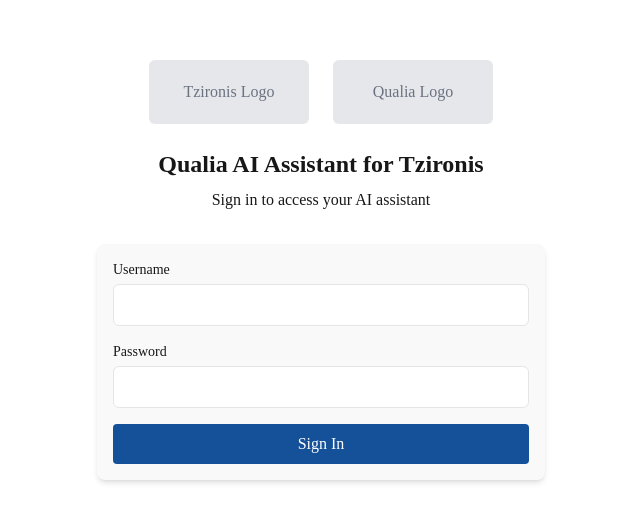
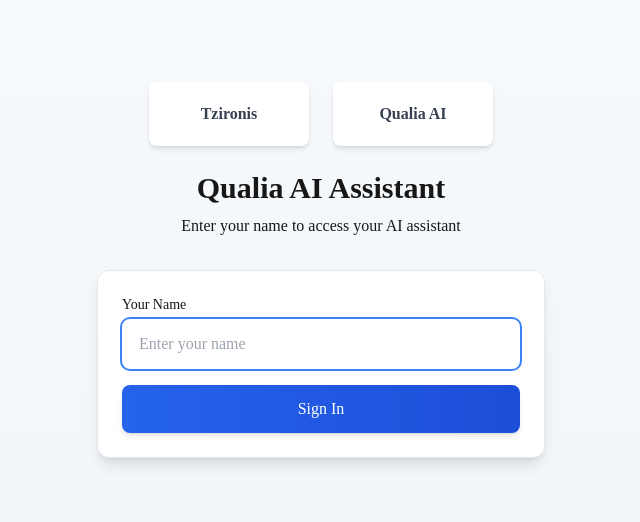
Before and after one commit to Qualiasolutions/Qualia-AI-Assistant, a Next.js app: page /auth in a window 1280 px wide. Shown: the part 130-652 px from the top of the page, without its empty margins (319-959 px from the left). Built offline with nearby package versions, Linux system fonts and the light colour scheme.

Commit message:
Modernize UI, remove password requirement, and fix type error in ChatInput

```diff
--- a/src/app/api/auth/login/route.ts
+++ b/src/app/api/auth/login/route.ts
@@ -3,20 +3,20 @@
 
 export async function POST(request: NextRequest) {
   try {
-    const { username, password } = await request.json();
+    const { username } = await request.json();
 
-    if (!username || !password) {
+    if (!username) {
       return NextResponse.json(
-        { message: 'Username and password are required' },
+        { message: 'Username is required' },
         { status: 400 }
       );
     }
 
-    const user = authenticate(username, password);
+    const user = authenticate(username);
 
     if (!user) {
       return NextResponse.json(
-        { message: 'Invalid username or password' },
+        { message: 'Invalid username' },
         { status: 401 }
       );
     }
--- a/src/app/auth/page.tsx
+++ b/src/app/auth/page.tsx
@@ -2,10 +2,10 @@
 
 import { useState } from 'react';
 import { useRouter } from 'next/navigation';
+import { motion } from 'framer-motion';
 
 export default function AuthPage() {
   const [username, setUsername] = useState('');
-  const [password, setPassword] = useState('');
   const [error, setError] = useState<string | null>(null);
   const [isLoading, setIsLoading] = useState(false);
   const router = useRouter();
@@ -21,7 +21,7 @@
         headers: {
           'Content-Type': 'application/json',
         },
-        body: JSON.stringify({ username, password }),
+        body: JSON.stringify({ username }),
       });
 
       if (response.ok) {
@@ -29,7 +29,7 @@
         router.push('/chat');
       } else {
         const data = await response.json();
-        setError(data.message || 'Invalid username or password');
+        setError(data.message || 'Invalid username');
       }
     } catch (err) {
       setError('Failed to login. Please try again.');
@@ -40,68 +40,88 @@
   };
 
   return (
-    <div className="flex items-center justify-center min-h-screen bg-background p-4">
-      <div className="w-full max-w-md">
+    <div className="flex items-center justify-center min-h-screen bg-gradient-to-b from-slate-50 to-slate-100 dark:from-gray-900 dark:to-gray-800 p-4">
+      <motion.div
+        className="w-full max-w-md"
+        initial={{ opacity: 0, y: 20 }}
+        animate={{ opacity: 1, y: 0 }}
+        transition={{ duration: 0.5 }}
+      >
         <div className="text-center mb-8">
-          {/* Logo placeholders - replace with actual logos */}
           <div className="flex justify-center space-x-6 mb-6">
-            <div className="relative w-40 h-16 bg-gray-200 rounded-md flex items-center justify-center">
-              <span className="text-gray-500">Tzironis Logo</span>
-            </div>
-            <div className="relative w-40 h-16 bg-gray-200 rounded-md flex items-center justify-center">
-              <span className="text-gray-500">Qualia Logo</span>
-            </div>
+            <motion.div
+              className="relative w-40 h-16 bg-white dark:bg-gray-800 rounded-lg shadow-md flex items-center justify-center overflow-hidden"
+              whileHover={{ scale: 1.05 }}
+              transition={{ type: "spring", stiffness: 400, damping: 10 }}
+            >
+              <span className="font-semibold text-gray-700 dark:text-gray-300">Tzironis</span>
+            </motion.div>
+            <motion.div
+              className="relative w-40 h-16 bg-white dark:bg-gray-800 rounded-lg shadow-md flex items-center justify-center overflow-hidden"
+              whileHover={{ scale: 1.05 }}
+              transition={{ type: "spring", stiffness: 400, damping: 10 }}
+            >
+              <span className="font-semibold text-gray-700 dark:text-gray-300">Qualia AI</span>
+            </motion.div>
           </div>
-          <h1 className="text-2xl font-bold text-foreground">Qualia AI Assistant for Tzironis</h1>
-          <p className="text-foreground/80 mt-2">Sign in to access your AI assistant</p>
+          <h1 className="text-3xl font-bold text-foreground">Qualia AI Assistant</h1>
+          <p className="text-foreground/80 mt-2">Enter your name to access your AI assistant</p>
         </div>
 
-        <div className="card">
+        <motion.div
+          className="bg-white dark:bg-gray-800 rounded-xl shadow-lg p-6 border border-gray-200 dark:border-gray-700"
+          whileHover={{ boxShadow: "0 10px 25px rgba(0,0,0,0.1)" }}
+          transition={{ duration: 0.3 }}
+        >
           <form onSubmit={handleSubmit} className="space-y-4">
             {error && (
-              <div className="bg-red-100 border border-red-400 text-red-700 px-4 py-3 rounded relative" role="alert">
+              <motion.div
+                className="bg-red-100 dark:bg-red-900/30 border border-red-400 dark:border-red-800 text-red-700 dark:text-red-400 px-4 py-3 rounded-lg relative"
+                role="alert"
+                initial={{ opacity: 0, height: 0 }}
+                animate={{ opacity: 1, height: 'auto' }}
+                exit={{ opacity: 0, height: 0 }}
+              >
                 <span className="block sm:inline">{error}</span>
-              </div>
+              </motion.div>
             )}
 
             <div>
               <label htmlFor="username" className="block text-sm font-medium text-foreground mb-1">
-                Username
+                Your Name
               </label>
               <input
                 id="username"
                 type="text"
                 value={username}
                 onChange={(e) => setUsername(e.target.value)}
-                className="input-field w-full"
+                className="w-full px-4 py-3 rounded-lg border border-gray-300 dark:border-gray-600 focus:ring-2 focus:ring-blue-500 dark:focus:ring-blue-600 focus:border-transparent bg-white dark:bg-gray-700 text-gray-900 dark:text-gray-100 outline-none transition-all"
                 required
+                autoFocus
+                placeholder="Enter your name"
               />
             </div>
 
-            <div>
-              <label htmlFor="password" className="block text-sm font-medium text-foreground mb-1">
-                Password
-              </label>
-              <input
-                id="password"
-                type="password"
-                value={password}
-                onChange={(e) => setPassword(e.target.value)}
-                className="input-field w-full"
-                required
-              />
-            </div>
-
-            <button
+            <motion.button
               type="submit"
-              className={`btn-primary w-full ${isLoading ? 'opacity-70 cursor-not-allowed' : ''}`}
+              className="w-full py-3 px-4 bg-gradient-to-r from-blue-600 to-blue-700 hover:from-blue-700 hover:to-blue-800 text-white font-medium rounded-lg shadow-md hover:shadow-lg focus:outline-none focus:ring-2 focus:ring-blue-500 focus:ring-opacity-50 transition-all"
               disabled={isLoading}
+              whileHover={{ scale: 1.02 }}
+              whileTap={{ scale: 0.98 }}
             >
-              {isLoading ? 'Signing in...' : 'Sign In'}
-            </button>
+              {isLoading ? (
+                <span className="flex items-center justify-center">
+                  <svg className="animate-spin -ml-1 mr-2 h-4 w-4 text-white" xmlns="http://www.w3.org/2000/svg" fill="none" viewBox="0 0 24 24">
+                    <circle className="opacity-25" cx="12" cy="12" r="10" stroke="currentColor" strokeWidth="4"></circle>
+                    <path className="opacity-75" fill="currentColor" d="M4 12a8 8 0 018-8V0C5.373 0 0 5.373 0 12h4zm2 5.291A7.962 7.962 0 014 12H0c0 3.042 1.135 5.824 3 7.938l3-2.647z"></path>
+                  </svg>
+                  Signing in...
+                </span>
+              ) : 'Sign In'}
+            </motion.button>
           </form>
-        </div>
-      </div>
+        </motion.div>
+      </motion.div>
     </div>
   );
 }
--- a/src/app/chat/page.tsx
+++ b/src/app/chat/page.tsx
@@ -333,8 +333,9 @@
 
           <div className="relative">
             <ChatInput
-              onSubmit={(text) => sendMessage(text)}
-              disabled={isLoading}
+              onSendMessage={(text) => sendMessage(text)}
+              isLoading={isLoading}
+              language={settings.language || 'en'}
             />
             <VoiceChat
               settings={settings}
```
Also changed, not shown: src/lib/auth.ts (+12 -15 lines).
